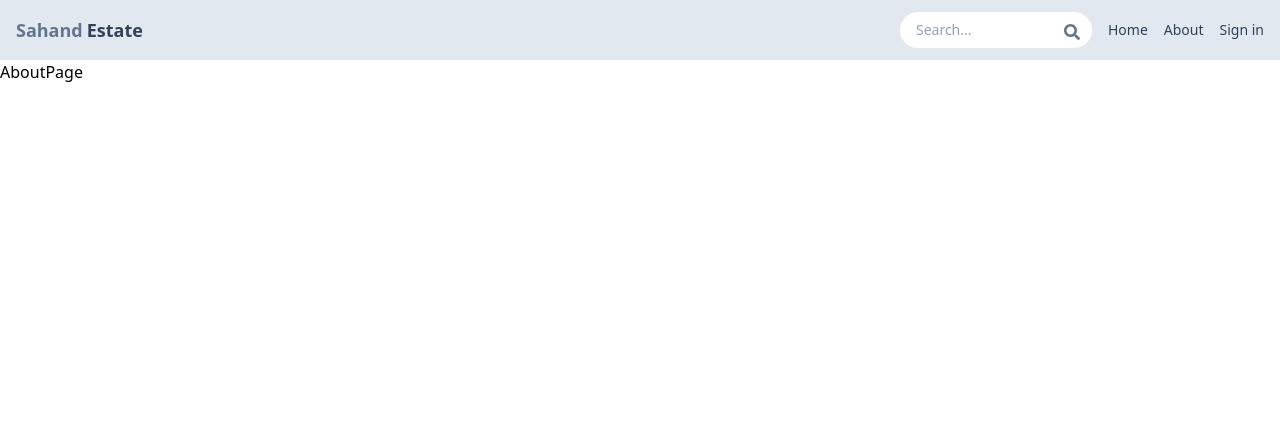
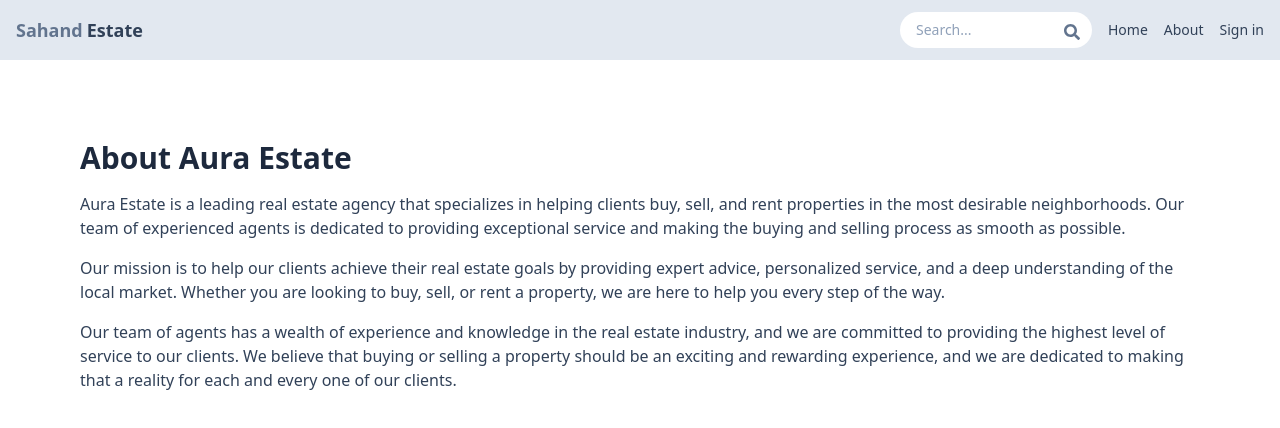
Before and after one commit to Azra-Javed/mern-estate, a React (Vite) app in the folder client/: page /about in a window 1280 px wide. Shown: the top 428 px of the page. Built offline with nearby package versions, Linux system fonts and the light colour scheme; no server answers; the HTML template or start-up script is replaced by a standard one.

Commit message:
complete the about page

```diff
--- a/client/src/pages/AboutPage.jsx
+++ b/client/src/pages/AboutPage.jsx
@@ -1,7 +1,33 @@
 import React from "react";
 
 const AboutPage = () => {
-  return <div>AboutPage</div>;
+  return (
+    <div className="py-20 px-4 max-w-6xl mx-auto">
+      <h1 className="text-3xl font-bold mb-4 text-slate-800">
+        About Aura Estate
+      </h1>
+      <p className="mb-4 text-slate-700">
+        Aura Estate is a leading real estate agency that specializes in helping
+        clients buy, sell, and rent properties in the most desirable
+        neighborhoods. Our team of experienced agents is dedicated to providing
+        exceptional service and making the buying and selling process as smooth
+        as possible.
+      </p>
+      <p className="mb-4 text-slate-700">
+        Our mission is to help our clients achieve their real estate goals by
+        providing expert advice, personalized service, and a deep understanding
+        of the local market. Whether you are looking to buy, sell, or rent a
+        property, we are here to help you every step of the way.
+      </p>
+      <p className="mb-4 text-slate-700">
+        Our team of agents has a wealth of experience and knowledge in the real
+        estate industry, and we are committed to providing the highest level of
+        service to our clients. We believe that buying or selling a property
+        should be an exciting and rewarding experience, and we are dedicated to
+        making that a reality for each and every one of our clients.
+      </p>
+    </div>
+  );
 };
 
 export default AboutPage;
```
